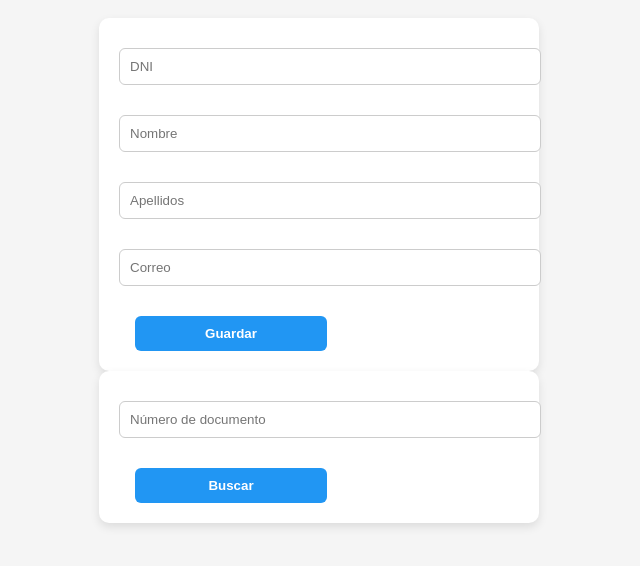
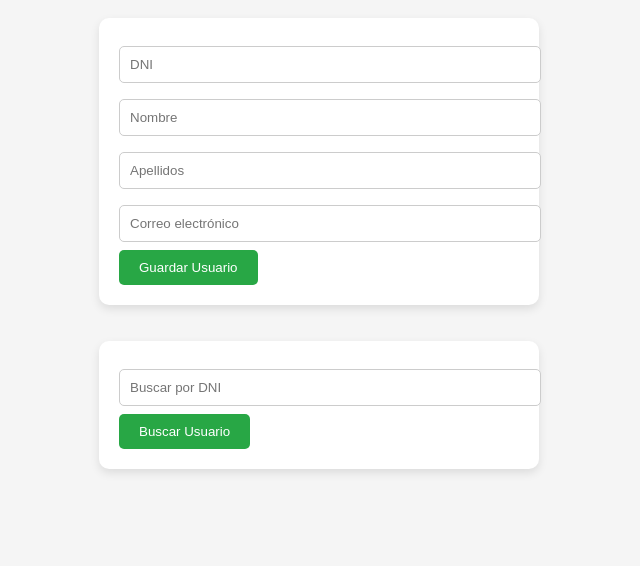
Before and after one commit to Zantival/Registro_Users, a website: page index.html in a window 1280 px wide. Shown: the part 80-646 px from the top of the page, without its empty margins (321-961 px from the left). Drawn offline with Linux system fonts and the light colour scheme.

Commit message:
Update index.html

```diff
--- a/index.html
+++ b/index.html
@@ -3,7 +3,7 @@
 <head>
   <meta charset="UTF-8">
   <title>Gestión de Usuarios</title>
-     <script src="frontend/scriptusu.js"></script>
+  <script src="frontend/scriptusu.js" defer></script>
   <style>
     body {
       font-family: Arial, sans-serif;
@@ -25,82 +25,46 @@
       box-shadow: 0 4px 10px rgba(0,0,0,0.1);
     }
 
-        input[type="text"],
-        input[type="email"],
-        input[type="password"] {
+    input[type="text"], input[type="email"] {
       width: 100%;
       padding: 10px;
-            margin-top: 10px;
-            margin-bottom: 20px;
+      margin: 8px 0;
       border: 1px solid #ccc;
-            border-radius: 6px;
+      border-radius: 5px;
     }
 
-        input[type="submit"],
     button {
-            width: 48%;
-            padding: 10px;
-            margin-top: 10px;
+      padding: 10px 20px;
+      background-color: #28a745;
+      color: white;
       border: none;
-            border-radius: 6px;
-            background-color: #4CAF50;
-            color: white;
-            font-weight: bold;
+      border-radius: 5px;
       cursor: pointer;
     }
 
-        button {
-            background-color: #2196F3;
-            margin-left: 4%;
-        }
-
-        input[type="submit"]:hover,
-        button:hover {
-            background-color: #45a049;
-        }
-
-        .mensaje {
+    #rta {
+      margin-top: 20px;
       text-align: center;
-            margin-top: 20px;
-            color: #e91e63;
-            font-weight: bold;
-        }
-
-        .buscar-container {
-            margin-top: 40px;
-            max-width: 400px;
-            margin-left: auto;
-            margin-right: auto;
-            background-color: white;
-            padding: 20px;
-            border-radius: 10px;
-            box-shadow: 0 4px 10px rgba(0,0,0,0.1);
     }
   </style>
 </head>
 <body>
-
   <h1>Gestión de Usuarios</h1>
-
-    <!-- Formulario de Registro de Usuario -->
-   <!-- Formulario para guardar -->
-<form id="formGuardar">
+  <form onsubmit="guardar(); return false;">
     <input type="text" id="dni" placeholder="DNI" required>
     <input type="text" id="nombre" placeholder="Nombre" required>
     <input type="text" id="apellidos" placeholder="Apellidos" required>
-    <input type="email" id="correo" placeholder="Correo" required>
-    <button type="submit">Guardar</button>
+    <input type="email" id="correo" placeholder="Correo electrónico" required>
+    <button type="submit">Guardar Usuario</button>
   </form>
 
-<!-- Formulario para buscar -->
-<form id="formListar">
-    <input type="text" id="numdoc" placeholder="Número de documento" required>
-    <button type="submit">Buscar</button>
+  <br><br>
+
+  <form onsubmit="listar(); return false;">
+    <input type="text" id="numdoc" placeholder="Buscar por DNI" required>
+    <button type="submit">Buscar Usuario</button>
   </form>
 
-<!-- Div para mostrar resultados -->
   <div id="rta"></div>
-
-
 </body>
 </html>
```
Lines whose indentation alone changed are shown as unchanged.
